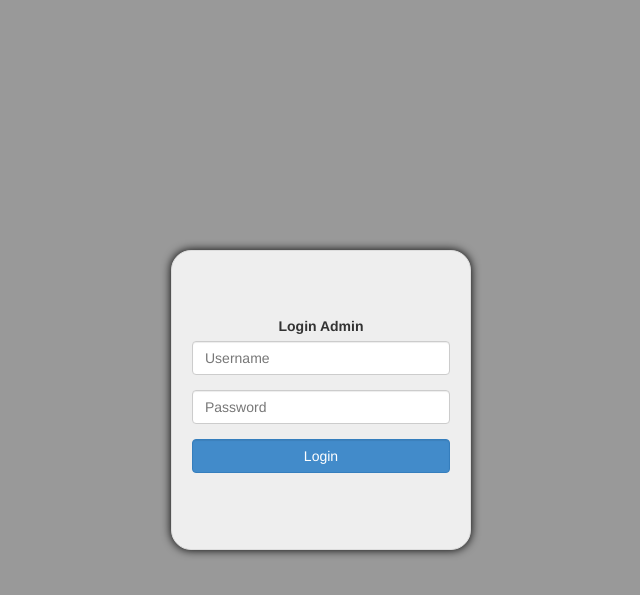
After one commit to goparklubanic/SimpleOnlineKios, a PHP site: page /admin/login.php in a window 1280 px wide. The commit adds this page. Shown: the top 595 px of the page, without its empty margins (319-959 px from the left). Run offline with PHP 8.4, Linux system fonts and the light colour scheme.

Commit message:
admin login added

```diff
--- /dev/null
+++ b/admin/login.php
@@ -0,0 +1,47 @@
+<?php
+  session_start();
+  session_unset();
+  session_destroy();
+ ?>
+<!DOCTYPE html>
+<html lang="en">
+<head>
+  <title>ANANG SPORT</title>
+  <meta charset="utf-8">
+  <meta name="viewport" content="width=device-width, initial-scale=1">
+  <link rel="stylesheet" href="../css/bootstrap.min.css">
+  <script src="../js/jquery.min.js"></script>
+  <script src="../js/bootstrap.min.js"></script>
+  <link rel="stylesheet" href="../css/admin.css">
+  <style>
+  .lgbox{
+    position: absolute; width: 300px; height: 300px;
+    top: 50%; left: 50%; margin-top: -150px; margin-left: -150px;
+    border-radius: 20px; border: 1px solid #DDD; box-shadow: 0px 0px 10px #000;
+    padding: 20px;
+    background-color: #EEE;
+  }
+  body {
+    background: #999;
+  }
+  </style>
+</head>
+<body>
+  <div class="lgbox">
+    <div style="text-align:center; padding: 5px; margin-top:40px;">
+      <b>Login Admin</b>
+    </div>
+    <form action="alogin.php" method="post">
+      <div class="form-group">
+        <input type='text' class='form-control' name='lguser' placeholder="Username">
+      </div>
+      <div class="form-group">
+        <input type='password' class='form-control' name='lgpass' placeholder="Password">
+      </div>
+      <div class="form-group">
+        <input type='submit' class='form-control btn btn-primary' value="Login">
+      </div>
+    </form>
+  </div>
+</body>
+</html>
```
Also changed, not shown: admin/alogin.php (added, +10 -0 lines), admin/index.php (+8 -1 lines), lib/class.pegawai.inc.php (+6 -2 lines).
